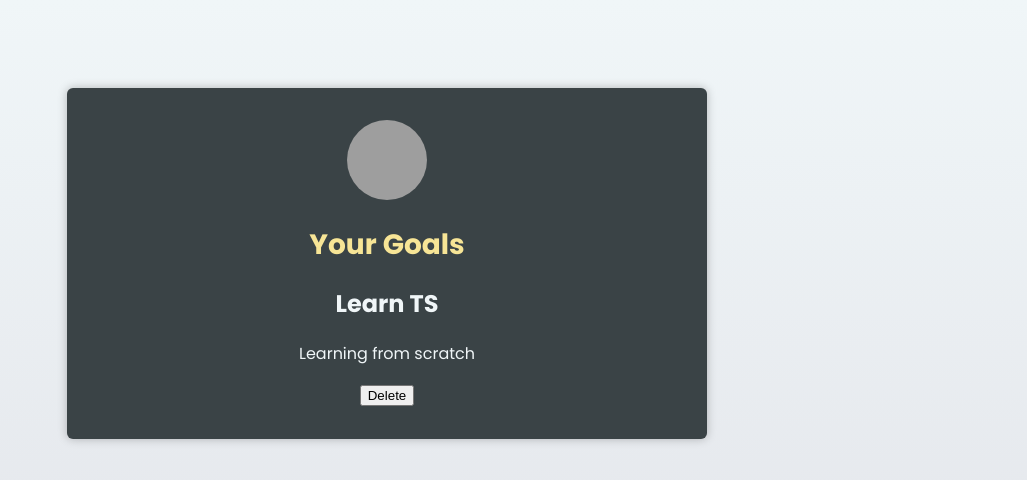
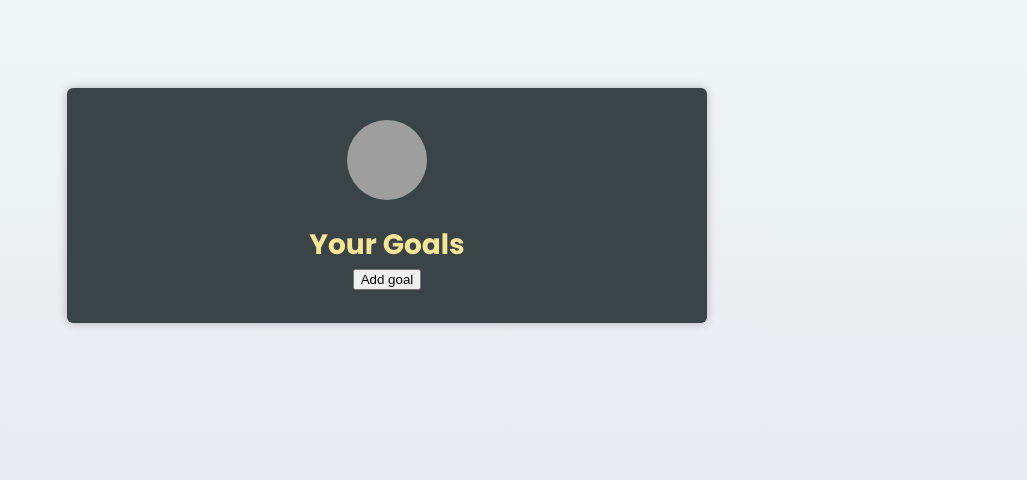
Before and after one commit to cipriancozma/react-ts-basics, a React (Vite) app: page / in a window 1280 px wide. Shown: the top 480 px of the page, without its empty margins (253-1280 px from the left). Built offline with nearby package versions, Linux system fonts and the light colour scheme; grey boxes are pictures that could not be loaded.

Commit message:
added useState in ts

```diff
--- a/src/App.tsx
+++ b/src/App.tsx
@@ -1,8 +1,23 @@
+import { useState } from "react";
 import "./App.css";
 import Goal from "./components/Goal";
 import Header from "./components/Header";
+import { CourseGoal } from "./types/types";
 
 function App() {
+  const [goals, setGoals] = useState<CourseGoal[]>([]);
+
+  function handleAddGoal() {
+    setGoals((prevGoals) => {
+      const newGoal: CourseGoal = {
+        id: Math.random(),
+        title: "Learn TS",
+        description: "Learn it in depth",
+      };
+      return [...prevGoals, newGoal];
+    });
+  }
+
   return (
     <main>
       <Header
@@ -13,9 +28,17 @@
       >
         <h1>Your Goals</h1>
       </Header>
-      <Goal title="Learn TS">
-        <p>Learning from scratch</p>
-      </Goal>
+      <ul>
+        {goals.map((goal) => (
+          <li key={goal.id}>
+            <Goal title={goal.title}>
+              <p>{goal.description}</p>
+            </Goal>
+          </li>
+        ))}
+      </ul>
+
+      <button onClick={handleAddGoal}>Add goal</button>
     </main>
   );
 }
--- a/src/types/types.tsx
+++ b/src/types/types.tsx
@@ -15,3 +15,9 @@
   image: ImageProps;
   children: ReactNode;
 };
+
+export type CourseGoal = {
+  id: number;
+  title: string;
+  description: string;
+};
```
